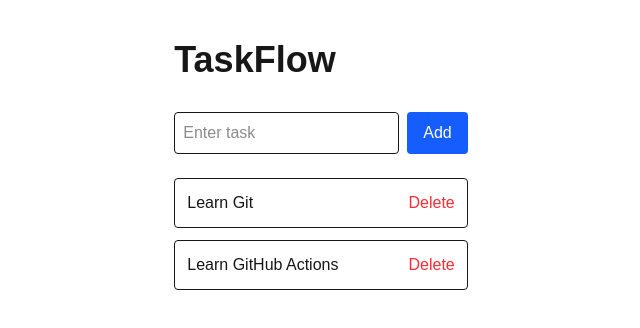
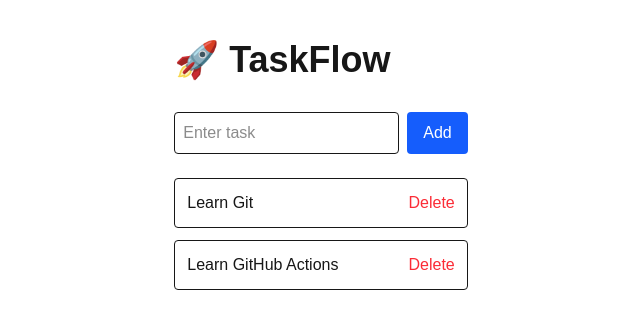
Before and after one commit to Sagarbattul/taskflow, a Next.js app: page / in a window 1280 px wide. Shown: the top 328 px of the page, without its empty margins (319-959 px from the left). Built offline with nearby package versions, Linux system fonts and the light colour scheme.

Commit message:
feat: update home title

```diff
--- a/src/app/page.tsx
+++ b/src/app/page.tsx
@@ -21,7 +21,7 @@ export default function Home() {
 
   return (
     <main className="max-w-xl mx-auto p-10">
-      <h1 className="text-4xl font-bold mb-8">TaskFlow</h1>
+      <h1 className="text-4xl font-bold mb-8">🚀 TaskFlow</h1>
 
       <div className="flex gap-2 mb-6">
         <input
```
